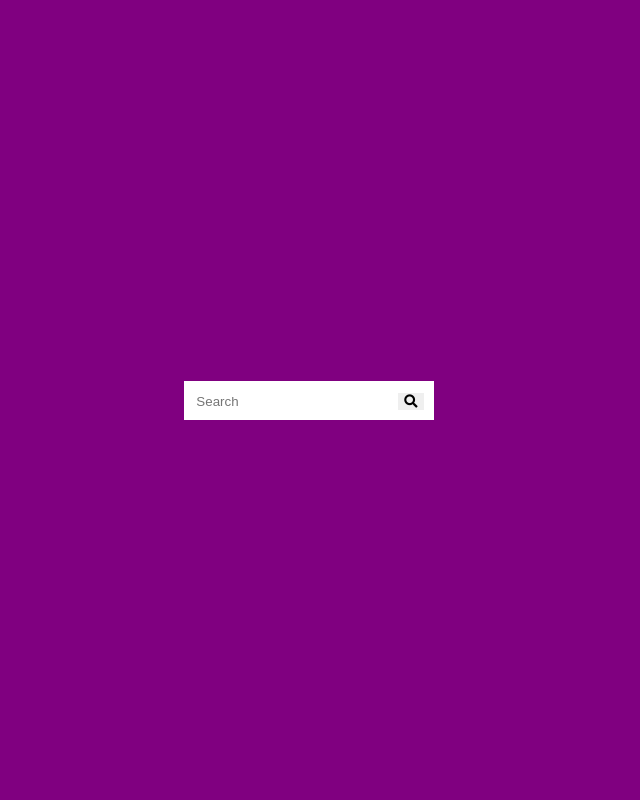
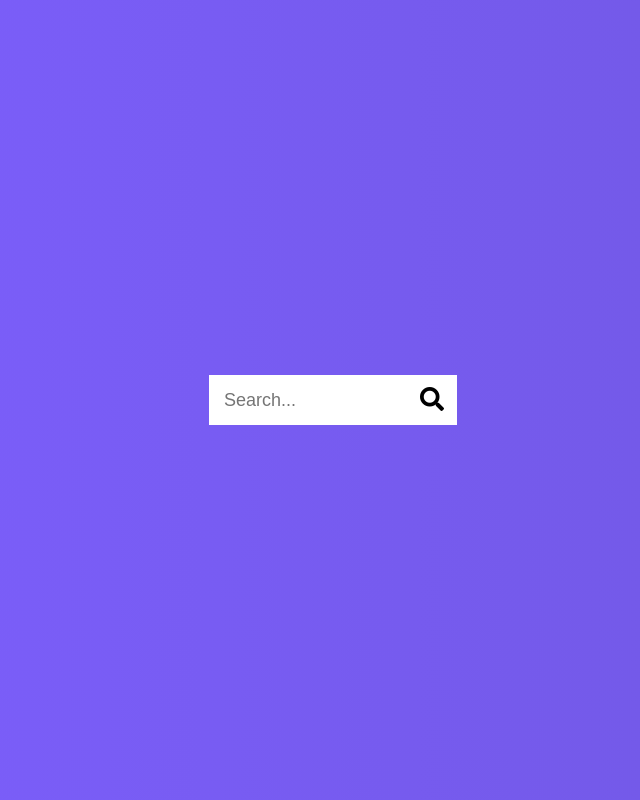
Before and after one commit to shlev/web-50p-50d, a plain HTML site: page hidden-search/index.html in a window 1280 px wide. Both pictures are taken after a click on the button 643 px from the left and 401 px from the top of the page. Shown: the whole page, without its empty margins (331-971 px from the left). Drawn offline with Linux system fonts and the light colour scheme.

Commit message:
traverse hidden search

```diff
--- a/hidden-search/index.html
+++ b/hidden-search/index.html
@@ -6,13 +6,13 @@
   <meta name="viewport" content="width=device-width, initial-scale=1.0">
   <link rel="stylesheet" href="https://cdnjs.cloudflare.com/ajax/libs/font-awesome/5.15.3/css/all.min.css" integrity="sha512-iBBXm8fW90+nuLcSKlbmrPcLa0OT92xO1BIsZ+ywDWZCvqsWgccV3gFoRBv0z+8dLJgyAHIhR35VZc2oM/gI1w==" crossorigin="anonymous" referrerpolicy="no-referrer" />
   <link rel="stylesheet" href="style.css">
-  <title>Project Name</title>
+  <title>Hidden Search</title>
   <script src="script.js" defer></script>
 </head>
 <body>
-  <div class="container">
-    <input type="text" placeholder="Search">
-    <button>
+  <div class="search">
+    <input type="text" class="input" placeholder="Search...">
+    <button class="btn">
       <i class="fas fa-search"></i>
     </button>
   </div>
--- a/hidden-search/script.js
+++ b/hidden-search/script.js
@@ -1,13 +1,8 @@
-const search = document.querySelector('button');
-const textInput = document.querySelector('input[type=text]');
+const search = document.querySelector('.search');
+const btn = document.querySelector('.btn');
+const input = document.querySelector('.input');
 
-search.addEventListener('click', () => {
-  if (textInput.classList.contains('show')) {
-    console.log('remove show');
-    textInput.classList.remove('show');
-  } else {
-    console.log('add show')
-    textInput.classList.add('show')
-  }
-
+btn.addEventListener('click', () => {
+  search.classList.toggle('active');
+  input.focus();
 })
--- a/hidden-search/style.css
+++ b/hidden-search/style.css
@@ -7,38 +7,51 @@
 body {
   font-family: 'Roboto', sans-serif;
   display: flex;
-  flex-direction: column;
   align-items: center;
   justify-content: center;
   height: 100vh;
   overflow: hidden;
   margin: 0;
-  background-color: purple;
+  background-image: linear-gradient(90deg, #7d5fff, #7158e2);
 }
 
-.container {
-  background-color: #fff;
-  padding: 10px;
+.search {
+  position: relative;
+  height: 50px;
 }
 
-.container i {
-  cursor: pointer;
+.search .input {
+  background-color: #fff;
+  border: 0;
+  font-size: 18px;
+  padding: 15px;
+  height: 50px;
+  width: 50px;
+  transition: width 0.3s ease;
 }
 
-button {
-  outline: 0;
+.btn {
+  background-color: #fff;
   border: 0;
-  margin: 0;
+  cursor: pointer;
+  font-size: 24px;
+  position: absolute;
+  top: 0;
+  left: 0;
+  height: 50px;
+  width: 50px;
+  transition: transform 0.3s ease;
 }
 
-.container input {
-  outline: 0;
-  border: 0;
-  width: 0;
-  margin: 0;
-  transition: width 0.5s ease-in;
+.btn:focus,
+.input:focus {
+  outline: none;
 }
 
-.container .show {
+.search.active .input {
   width: 200px;
 }
+
+.search.active .btn {
+  transform: translateX(198px);
+}
```
Also changed, not shown: README.md.
